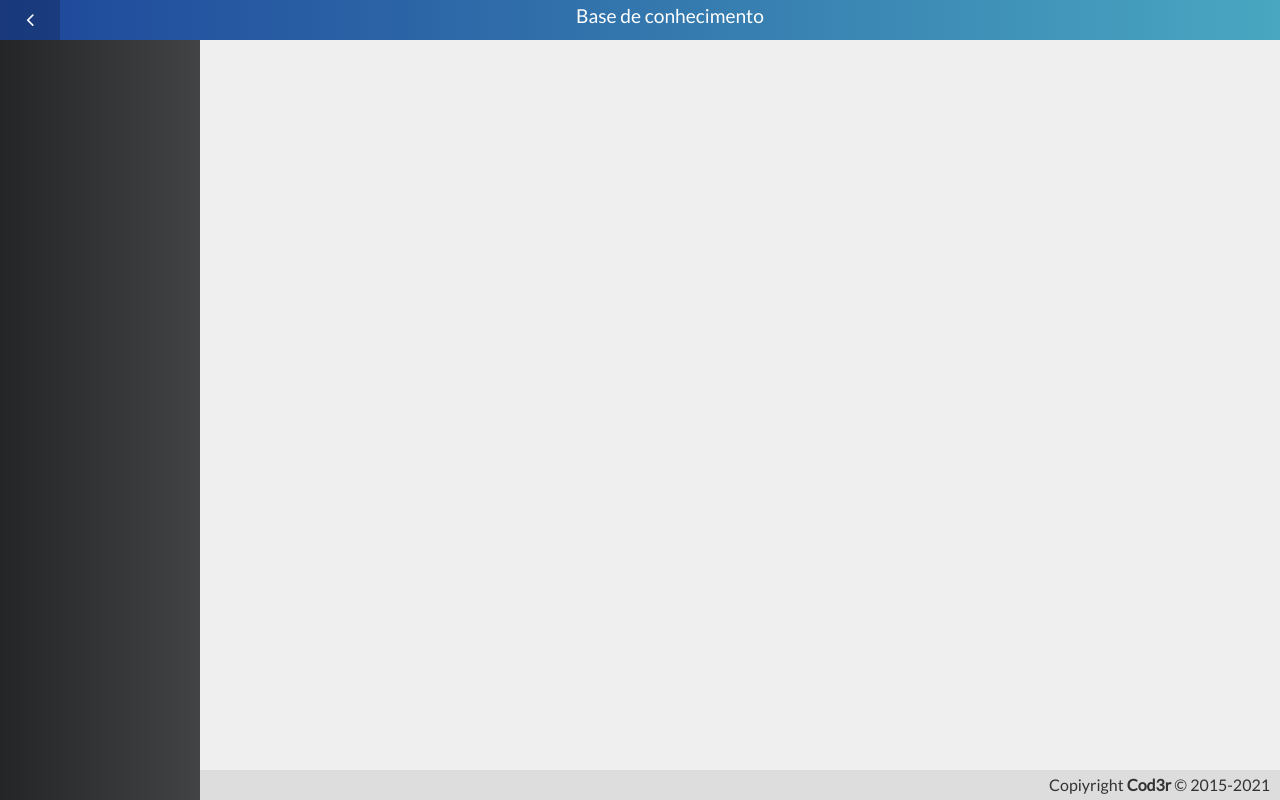
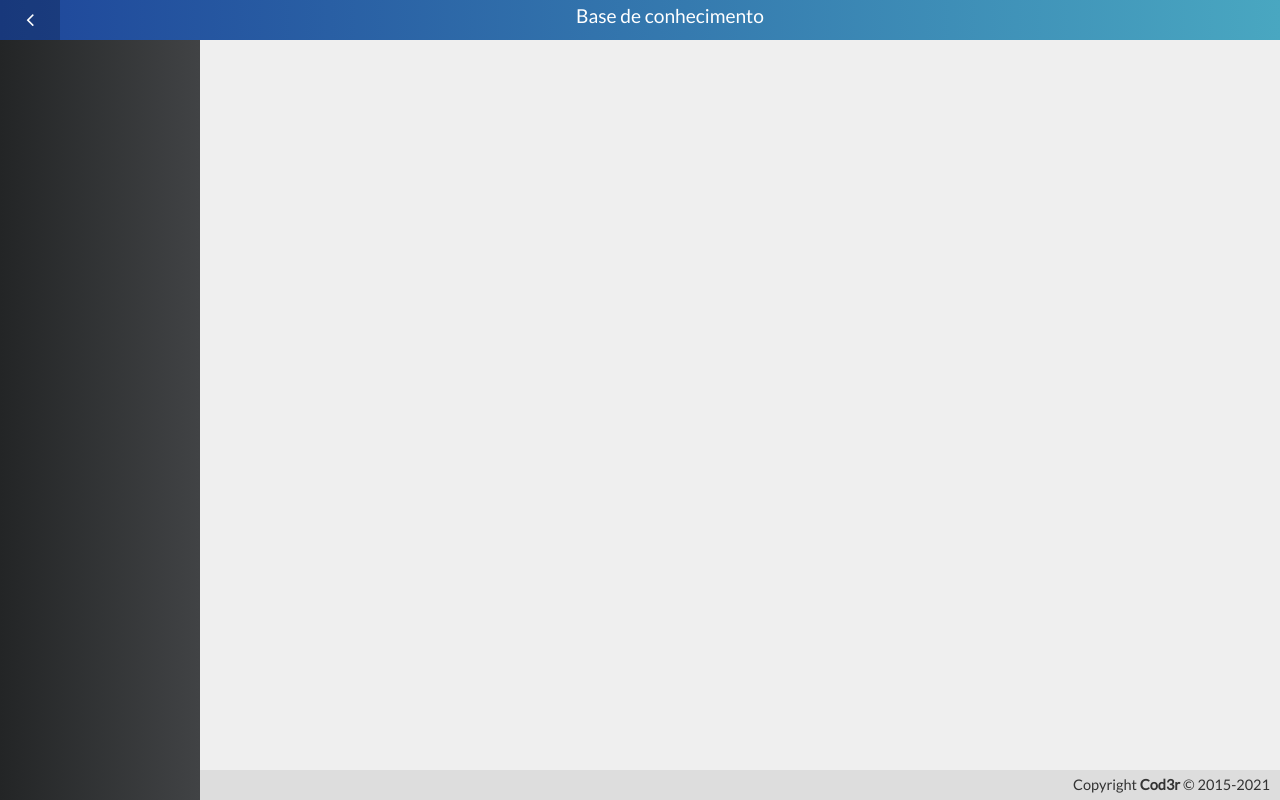
Before and after one commit to CarlosBonfim/Base-de-conhecimento, a Vue app in the folder frontend/: page / in a window 1280 px wide. Built offline with nearby package versions, Linux system fonts and the light colour scheme.

Commit message:
correção

```diff
--- a/frontend/src/components/template/Footer.vue
+++ b/frontend/src/components/template/Footer.vue
@@ -1,6 +1,6 @@
 <template>
   <footer class="footer">
-      <span>Copiyright <strong>Cod3r</strong> © 2015-2021</span>
+      <span>Copyright <strong>Cod3r</strong> © 2015-2021</span>
   </footer>
 </template>
 
@@ -15,7 +15,7 @@ export default {
         grid-area: footer;
         background-color: #DDD;
         color: #333;
-
+        font-size: 0.91rem;
         display: flex;
         align-items: center;
         justify-content: flex-end;
```
